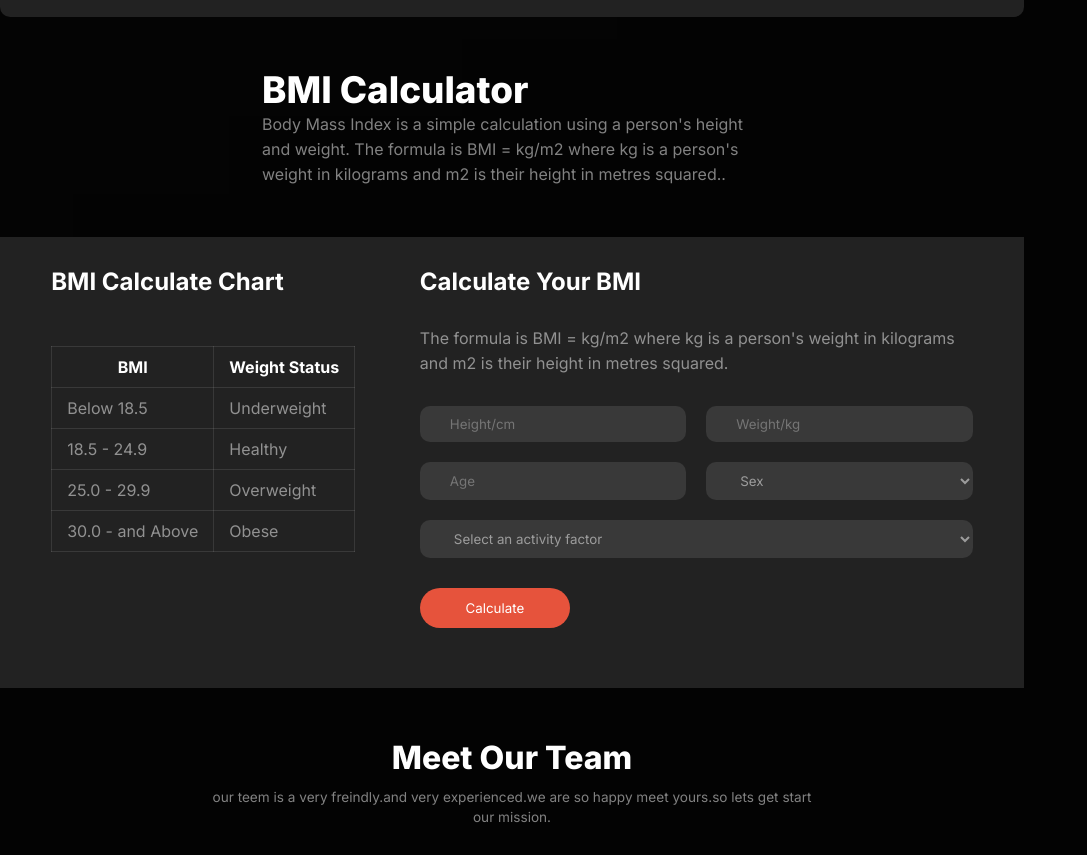
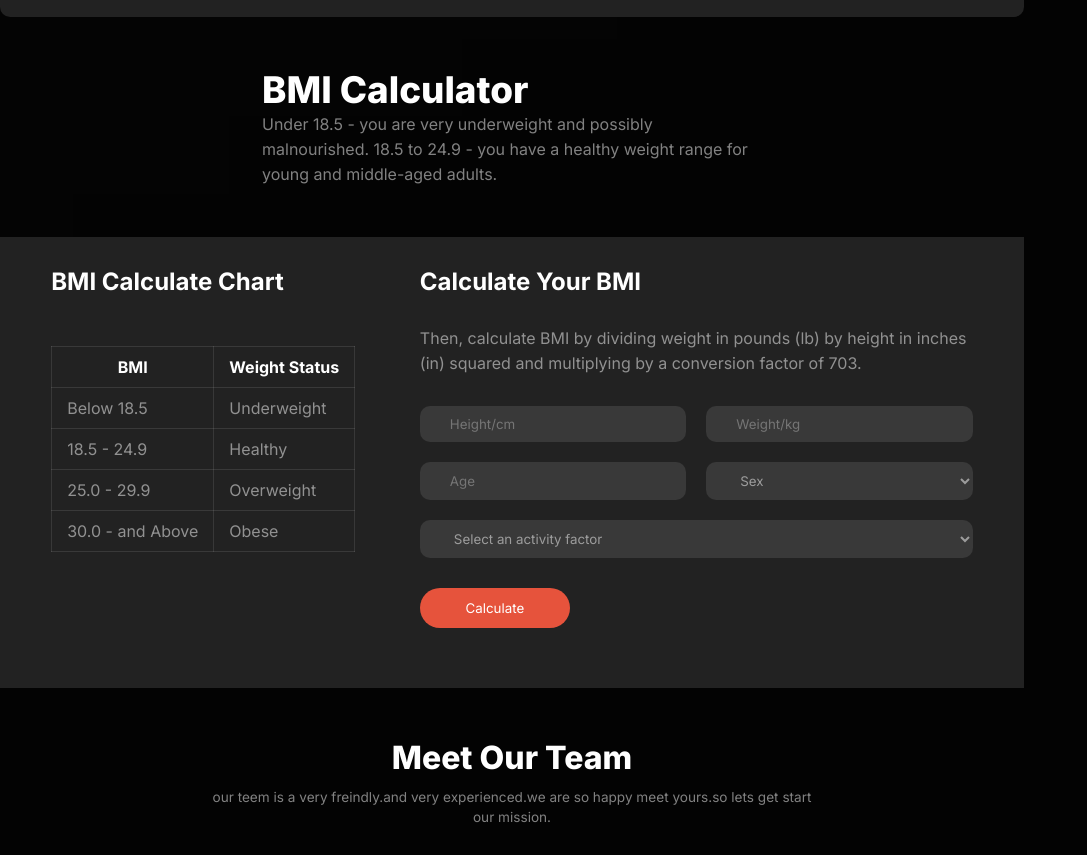
Before and after one commit to Johiru-islam/B10Assignment2, a plain HTML site: page index.html in a window 1280 px wide. Shown: the part 2598-3453 px from the top of the page, without its empty margins (0-1087 px from the left). Drawn offline with Linux system fonts and the light colour scheme; a web font is replaced by a local one.

Commit message:
last commit

```diff
--- a/index.html
+++ b/index.html
@@ -123,7 +123,7 @@
           <div class="calcolator-container">
             <div class="calculator-heading">
                 <h2>BMI Calculator</h2>
-                <p>Body Mass Index is a simple calculation using a person's height and weight. The formula is BMI = kg/m2 where kg is a person's weight in kilograms and m2 is their height in metres squared..</p>
+                <p>Under 18.5 - you are very underweight and possibly malnourished. 18.5 to 24.9 - you have a healthy weight range for young and middle-aged adults.</p>
             </div>
            <div class="calculator-color">
             <div class="calculator-content">
@@ -158,7 +158,7 @@
                 </div>
                 <div class="calculate-your-BMI">
                     <h2>Calculate Your BMI</h2>
-                    <p>The formula is BMI = kg/m2 where kg is a person's weight in kilograms and m2 is their height in metres squared.</p>
+                    <p>Then, calculate BMI by dividing weight in pounds (lb) by height in inches (in) squared and multiplying by a conversion factor of 703. </p>
                     <div class="calculate-your-BMI-input">
                         <input type="text" placeholder="Height/cm">
                         <input type="text" placeholder="Weight/kg">
```
